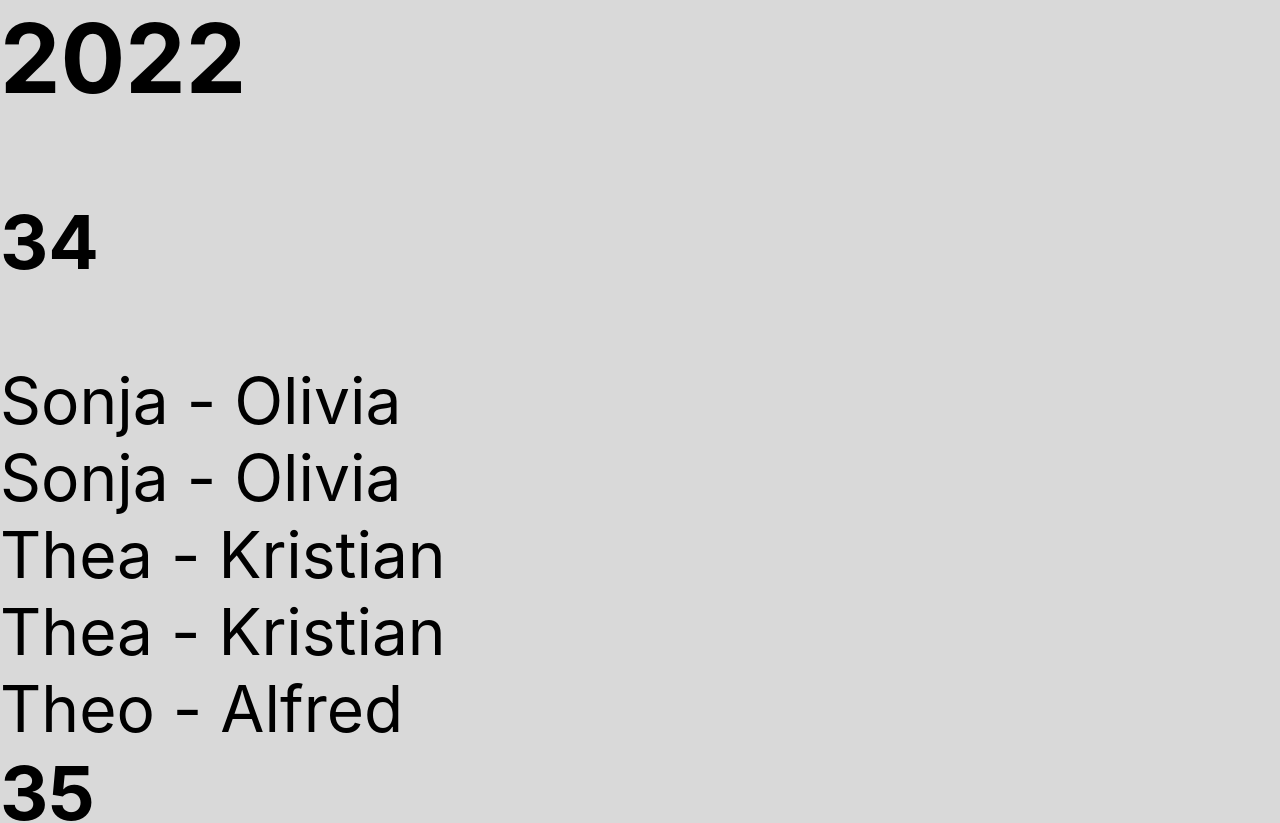
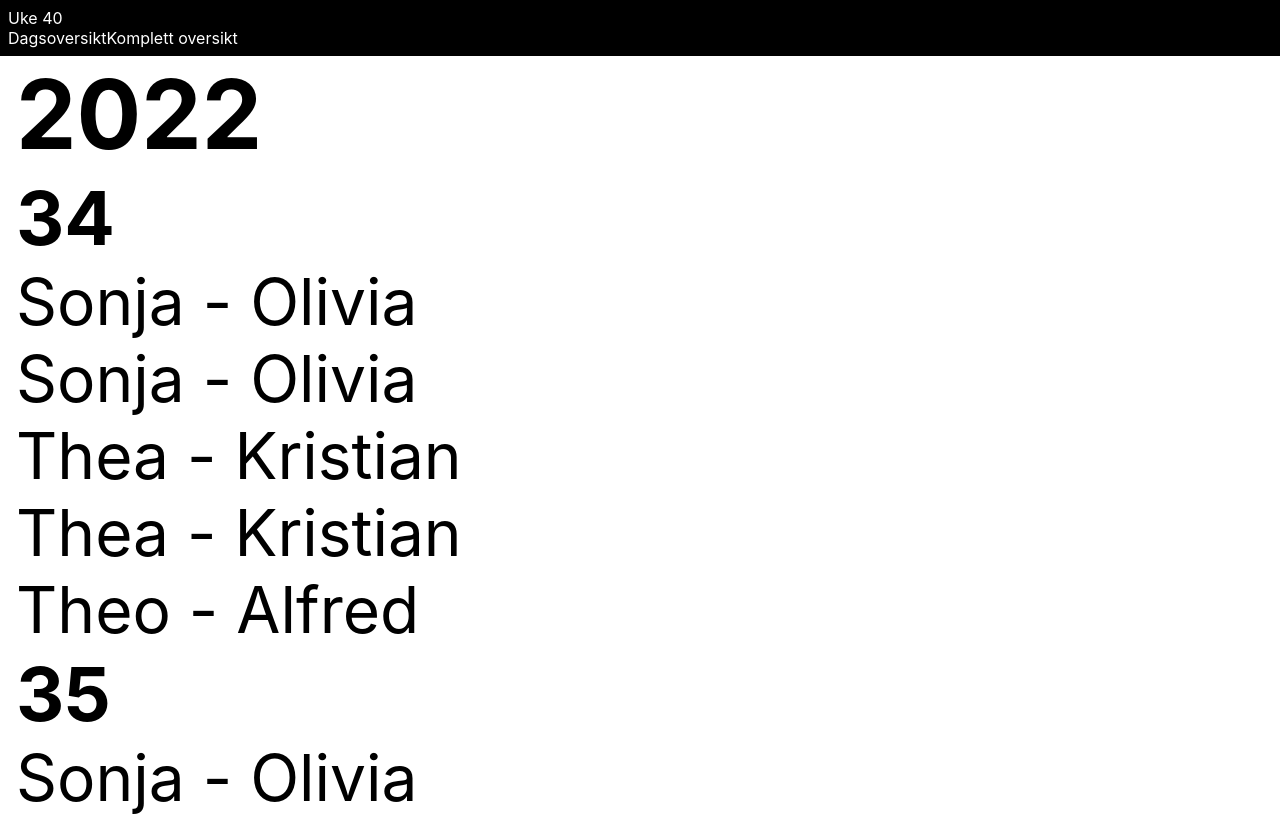
Before and after one commit to ostensrud/foelgeliste, a Next.js app: page /komplett in a window 1280 px wide. Shown: the top 823 px of the page. Built offline with nearby package versions, Linux system fonts and the light colour scheme.

Commit message:
Diverse endringer

```diff
--- /dev/null
+++ b/components/Layout.tsx
@@ -0,0 +1,17 @@
+import { ReactElement } from "react";
+import { Summary } from "./Summary";
+
+interface LayoutProps {
+  children: ReactElement;
+}
+
+const Layout = ({ children }: LayoutProps) => {
+  return (
+    <div>
+      <Summary />
+      {children}
+    </div>
+  );
+};
+
+export { Layout };
--- a/components/Summary.tsx
+++ b/components/Summary.tsx
@@ -1,10 +1,20 @@
 import { getISOWeek } from "date-fns";
+import Link from "next/link";
 
-const Summary = ({ dagensDato }: { dagensDato: Date }) => {
+const Summary = () => {
+  const dagensDato = new Date();
   const ukenummer = getISOWeek(dagensDato);
   return (
     <section className="summary">
       <span>Uke {ukenummer}</span>
+      <nav>
+        <Link href={"/"}>
+          <a>Dagsoversikt</a>
+        </Link>
+        <Link href={"/komplett"}>
+          <a>Komplett oversikt</a>
+        </Link>
+      </nav>
     </section>
   );
 };
--- a/components/Walkers/Walkers.tsx
+++ b/components/Walkers/Walkers.tsx
@@ -11,7 +11,6 @@ const Walkers = () => {
 
   return (
     <>
-      <Summary dagensDato={dagensDato} />
       <Today dagensDato={dagensDato} walkingSchedule={walkingSchedule[aar]} />
       <Tomorrow
         dagensDato={dagensDato}
--- a/components/WeekSchedule.tsx
+++ b/components/WeekSchedule.tsx
@@ -32,7 +32,7 @@ const WeekSchedule = ({
   return (
     <Card>
       <h2>Ukesoversikt for uke {displayWeek}</h2>
-      <table>
+      <table className={"ukesoversikt"}>
         <thead>
           <tr>
             <th>Dag</th>
--- a/pages/_app.tsx
+++ b/pages/_app.tsx
@@ -1,9 +1,14 @@
 import "../styles/globals.css";
 import "../styles/styles.css";
 import type { AppProps } from "next/app";
+import { Layout } from "../components/Layout";
 
 function MyApp({ Component, pageProps }: AppProps) {
-  return <Component {...pageProps} />;
+  return (
+    <Layout>
+      <Component {...pageProps} />
+    </Layout>
+  );
 }
 
 export default MyApp;
--- a/pages/komplett/index.tsx
+++ b/pages/komplett/index.tsx
@@ -1,34 +1,57 @@
 import { walkingSchedule } from "../../resources/schedule";
+import { DagType } from "../../types/DayTypes";
+
+interface DagProps {
+  aar: string;
+  ukenummer: string;
+  index: number;
+  dag: DagType;
+}
+
+const Dagrad = ({ aar, ukenummer, index, dag }: DagProps) => {
+  return (
+    <div key={aar + "::" + ukenummer + "::" + index}>
+      {dag.familie1} - {dag.familie2}
+    </div>
+  );
+};
+
+interface UkeProps {
+  aar: string;
+  ukenummer: string;
+}
+
+const Ukerad = ({ aar, ukenummer }: UkeProps) => {
+  return (
+    <div key={aar + "::" + ukenummer}>
+      <h3>{ukenummer}</h3>
+      {walkingSchedule[aar][ukenummer].erFerieUke && <div>Ferieuke</div>}
+      <div>
+        {walkingSchedule[aar][ukenummer].dager?.map((dag, index) => (
+          <Dagrad aar={aar} ukenummer={ukenummer} index={index} dag={dag} />
+        ))}
+      </div>
+    </div>
+  );
+};
 
 const Komplett = () => {
   const plan = walkingSchedule;
   const aarsliste = Object.keys(plan);
 
   return (
-    <div>
+    <main className={"komplett"}>
       {aarsliste.map((aar) => {
         return (
           <section key={aar}>
             <h2>{aar}</h2>
             {Object.keys(walkingSchedule[aar]).map((ukenummer) => (
-              <div key={aar + "::" + ukenummer}>
-                <h3>{ukenummer}</h3>
-                {walkingSchedule[aar][ukenummer].erFerieUke && (
-                  <div>Ferieuke</div>
-                )}
-                <div>
-                  {walkingSchedule[aar][ukenummer].dager?.map((dag, index) => (
-                    <div key={aar + "::" + ukenummer + "::" + index}>
-                      {dag.familie1} - {dag.familie2}
-                    </div>
-                  ))}
-                </div>
-              </div>
+              <Ukerad aar={aar} ukenummer={ukenummer} />
             ))}
           </section>
         );
       })}
-    </div>
+    </main>
   );
 };
 
--- a/styles/styles.css
+++ b/styles/styles.css
@@ -1,3 +1,10 @@
+:root {
+  --light-background: hsl(0, 100%, 100%);
+  --light-color: hsl(0, 100%, 100%);
+  --dark-background: hsl(0, 0%, 0%);
+  --dark-color: hsl(0, 0%, 0%);
+}
+
 body {
   padding: 0;
   margin: 0;
@@ -12,7 +19,7 @@ h3,
 h4,
 h5,
 h6 {
-  margin-top: 0;
+  margin-block: 0;
 }
 
 .current {
@@ -48,7 +55,7 @@ td {
 }
 
 .card {
-  background-color: hsl(0, 100%, 100%);
+  background-color: var(--light-background);
   padding: 0 1rem 0.5rem;
   margin-bottom: 1.5rem;
 
@@ -70,8 +77,8 @@ td {
 
   width: 100%;
 
-  background-color: #000;
-  color: #fff;
+  background-color: var(--dark-background);
+  color: var(--light-color);
 }
 
 .svg-icon {
@@ -80,9 +87,18 @@ td {
   fill: hsl(0, 0%, 0%);
 }
 
+.komplett {
+  background-color: var(--light-background);
+  padding-inline: 1rem;
+}
+
+.ukesoversikt {
+  margin-top: 2rem;
+}
+
 @media (prefers-color-scheme: dark) {
   .card {
-    background-color: hsl(0, 0%, 0%);
+    background-color: var(--dark-background);
   }
 
   .current {
@@ -94,11 +110,10 @@ td {
     fill: hsl(0, 100%, 100%);
   }
   .current .svg-icon {
-    fill:hsl(0, 0%, 0%);
+    fill: hsl(0, 0%, 0%);
   }
 
   .ukedag {
     font-weight: 300;
   }
-
 }
--- a/types/DayTypes.ts
+++ b/types/DayTypes.ts
@@ -1,10 +1,10 @@
-interface DagType {
+export interface DagType {
   familie1: string;
   familie2: string;
   matservering?: boolean;
 }
 
-interface UkeType {
+export interface UkeType {
   erFerieUke?: boolean;
   dager?: DagType[];
 }
@@ -17,7 +17,7 @@ export interface WalkingScheduleType {
   [key: string]: AarType;
 }
 
-interface DayProps {
+export interface DayProps {
   dagensDato: Date;
   // walkingSchedule: WalkingScheduleType;
   walkingSchedule: AarType;
```
